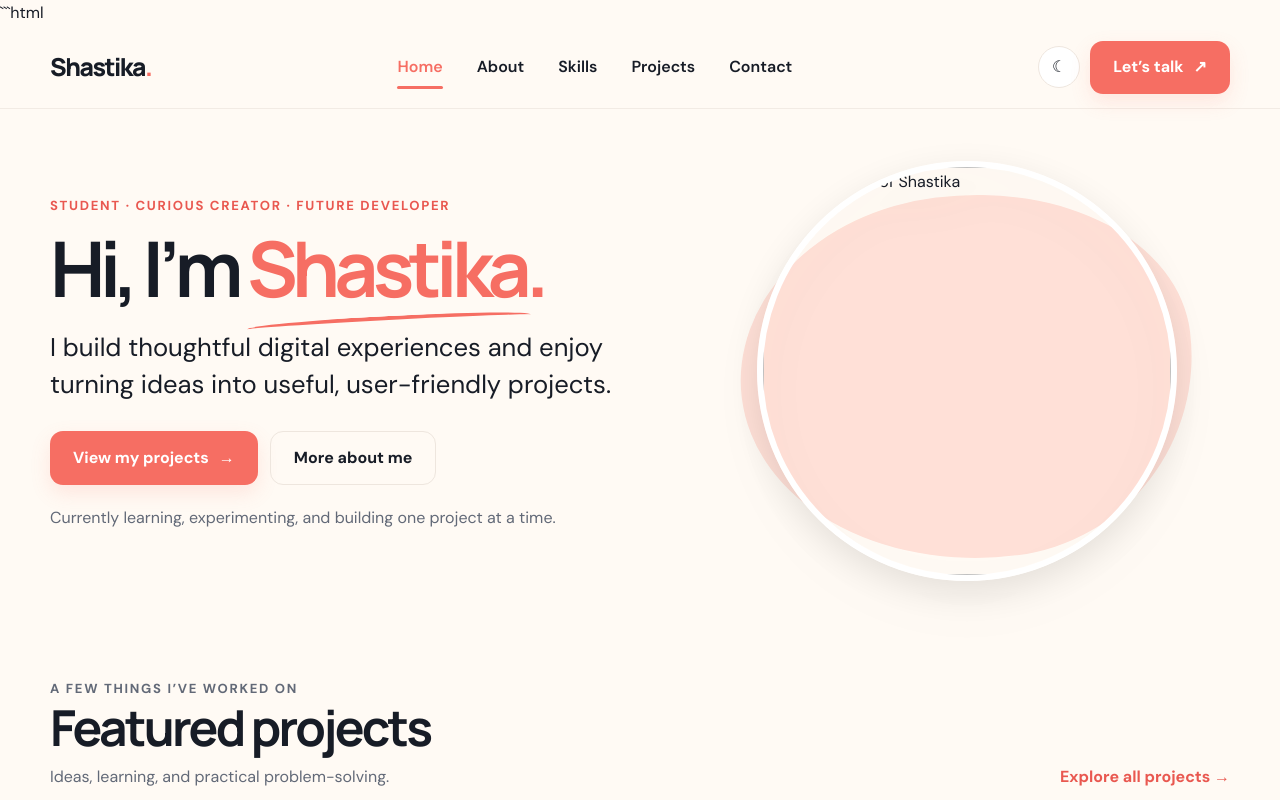
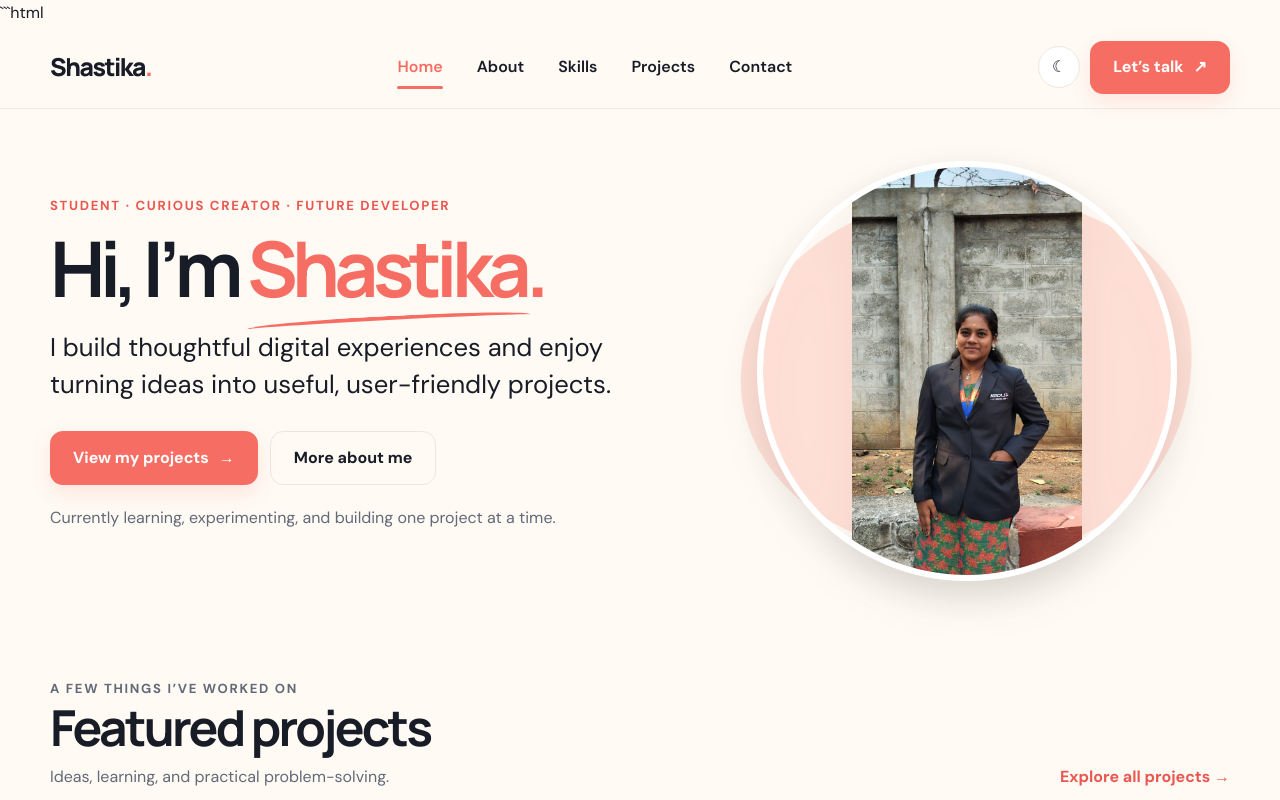
Before and after one commit to shastishastika25/Portfolio, a plain HTML site: page index.html in a window 1280 px wide. Shown: the top 800 px of the page. Drawn offline with Linux system fonts and the light colour scheme; files whose address does not match are found by name.

Commit message:
Update index.html

```diff
--- a/index.html
+++ b/index.html
@@ -111,7 +111,7 @@
       <div class="hero-visual">
         <img
           class="profile-photo"
-          src="my-photo.jpg"
+          src="my-photo.jpg.jpeg"
           alt="Profile photo of Shastika"
           fetchpriority="high"
         >
```
